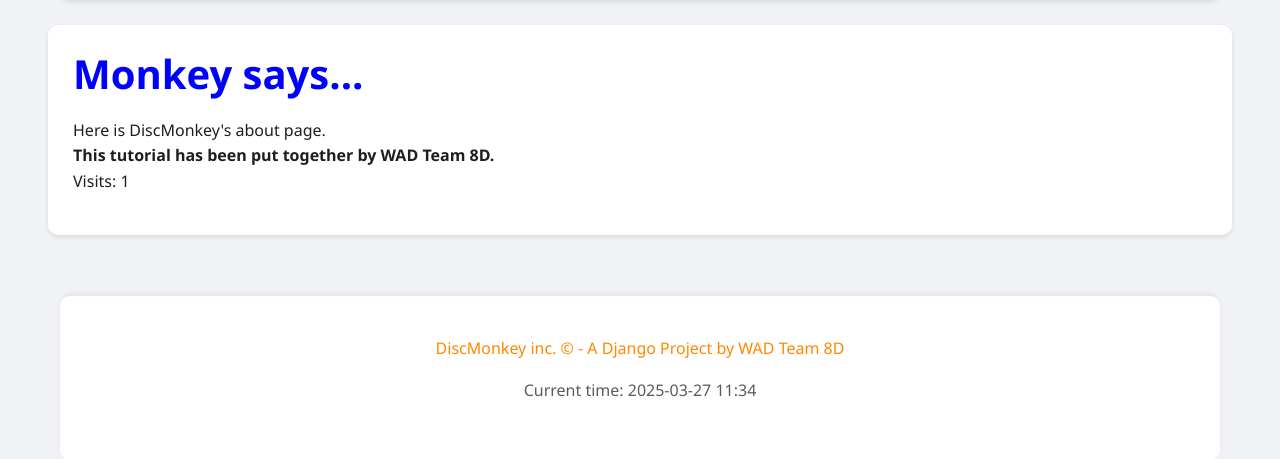
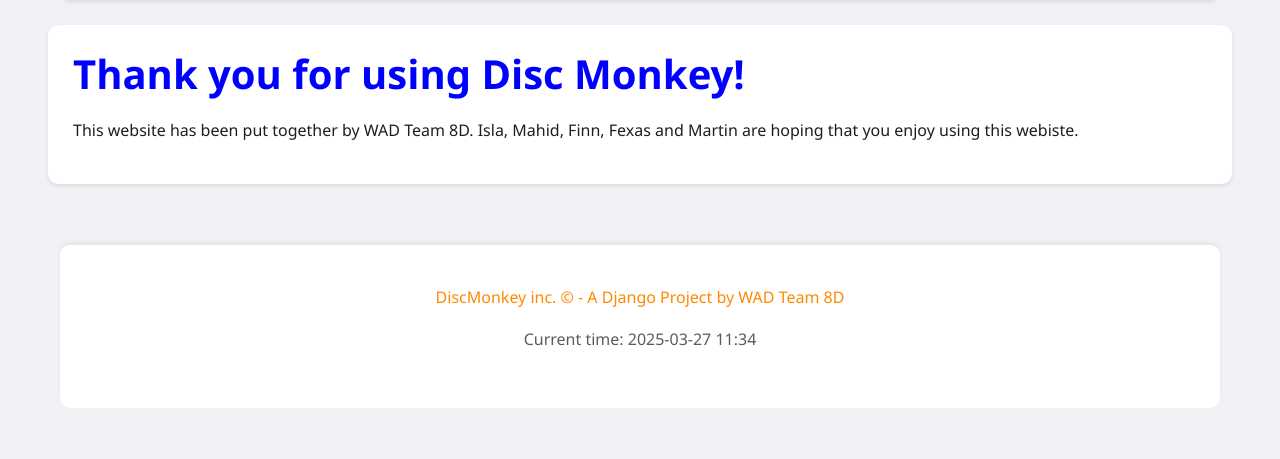
Before and after one commit to mahid-khan/DiscMonkey, a Django app: page /about/ in a window 1280 px wide. Shown: the part 104-563 px from the top of the page. Run offline with Django 3.2, Linux system fonts and the light colour scheme; some libraries are stand-ins or nearby versions.

Commit message:
Fixed About page

```diff
--- a/rango/views.py
+++ b/rango/views.py
@@ -66,11 +66,6 @@ def album(request, album_name_slug):
 
 def about(request):
     context_dict = {}
-    visitor_cookie_handler(request)
-    context_dict['visits'] = request.session['visits']
-    print(request.method)
-    print(request.user)
-
     return render(request, 'rango/about.html', context=context_dict)
 
 def reviews(request):
--- a/templates/rango/about.html
+++ b/templates/rango/about.html
@@ -6,11 +6,9 @@
 {% endblock %}
 
 {% block body_block %}
-    <h1>Monkey says...</h1>
+    <h1>Thank you for using Disc Monkey!</h1>
     <div>
-        Here is DiscMonkey's about page. <br />
-        <strong>This tutorial has been put together by WAD Team 8D.</strong><br />
-        <p>Visits: {{ visits }}</p>
+        <p>This website has been put together by WAD Team 8D. Isla, Mahid, Finn, Fexas and Martin are hoping that you enjoy using this webiste.</p>
     </div>
 
 {% endblock %}
```
